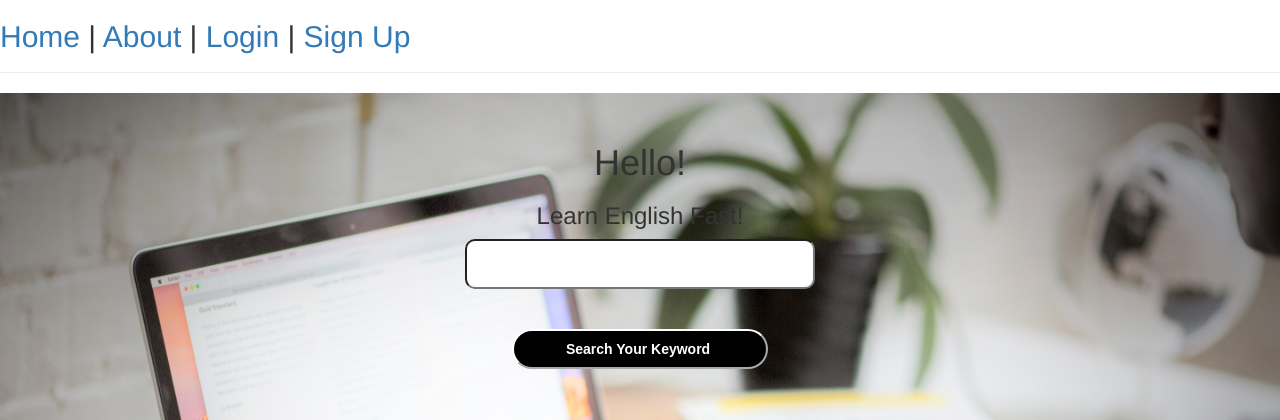
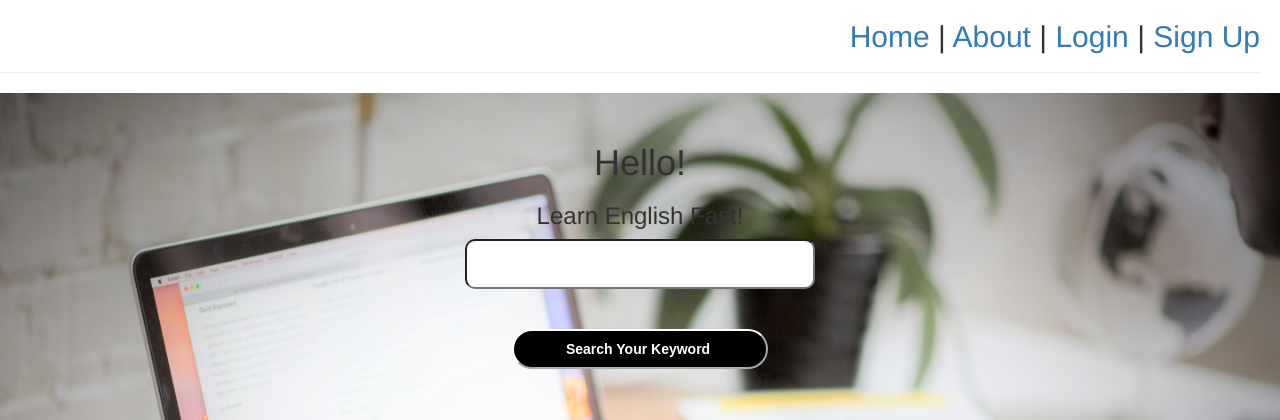
Before and after one commit to chrisdimaio/COMP-5280-Class-Project, a Django app: page /word_display/ in a window 1280 px wide. Shown: the top 420 px of the page. Run offline with Django 3.2, Linux system fonts and the light colour scheme; some libraries are stand-ins or nearby versions.

Commit message:
Aligned header bar to right.

```diff
--- a/word_display/static/base.css
+++ b/word_display/static/base.css
@@ -1,7 +1,9 @@
 .page-header {
     // background-color: #6495ED;
     margin-top: 0;
+    margin-right: 20px;
     top: 0px;
+    text-align: right;
 }
 
 .page-header h1, .page-header h1 a, .page-header h1 a:visited, .page-header h1 a:active {
```
